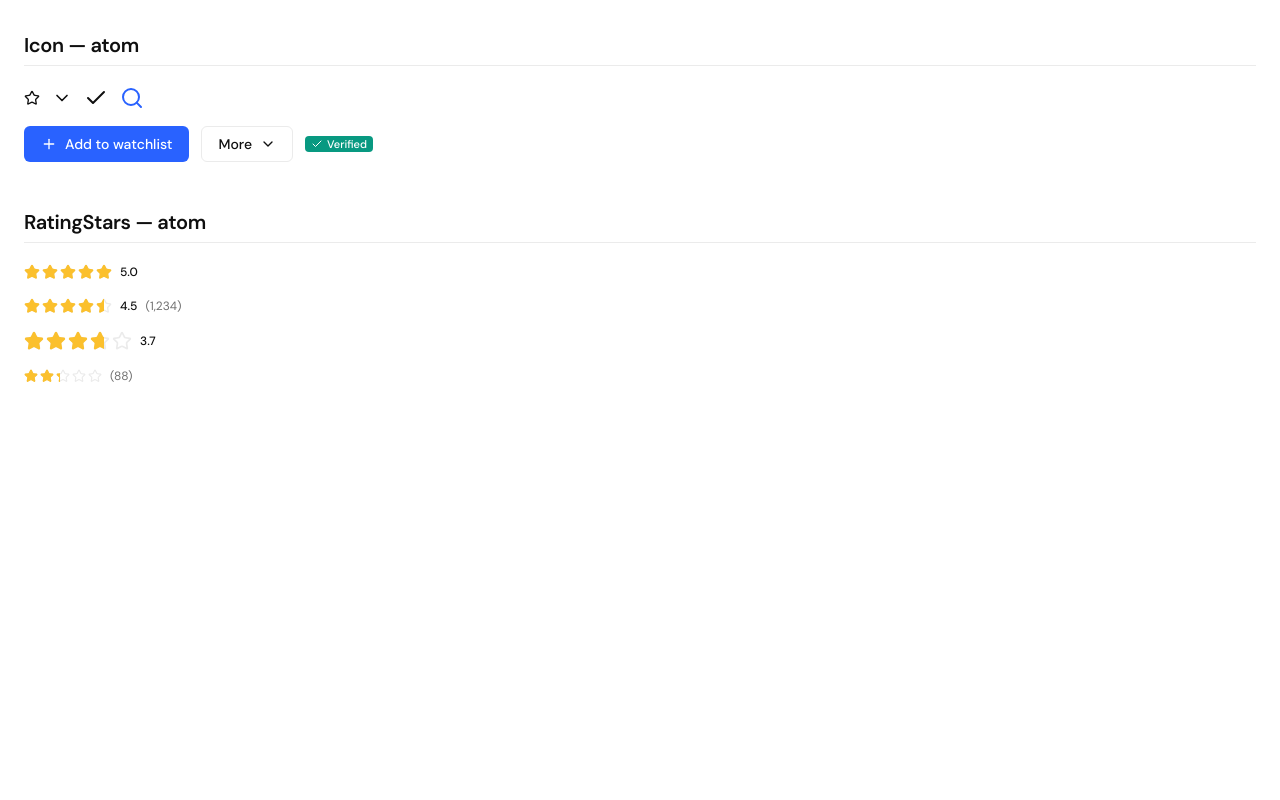
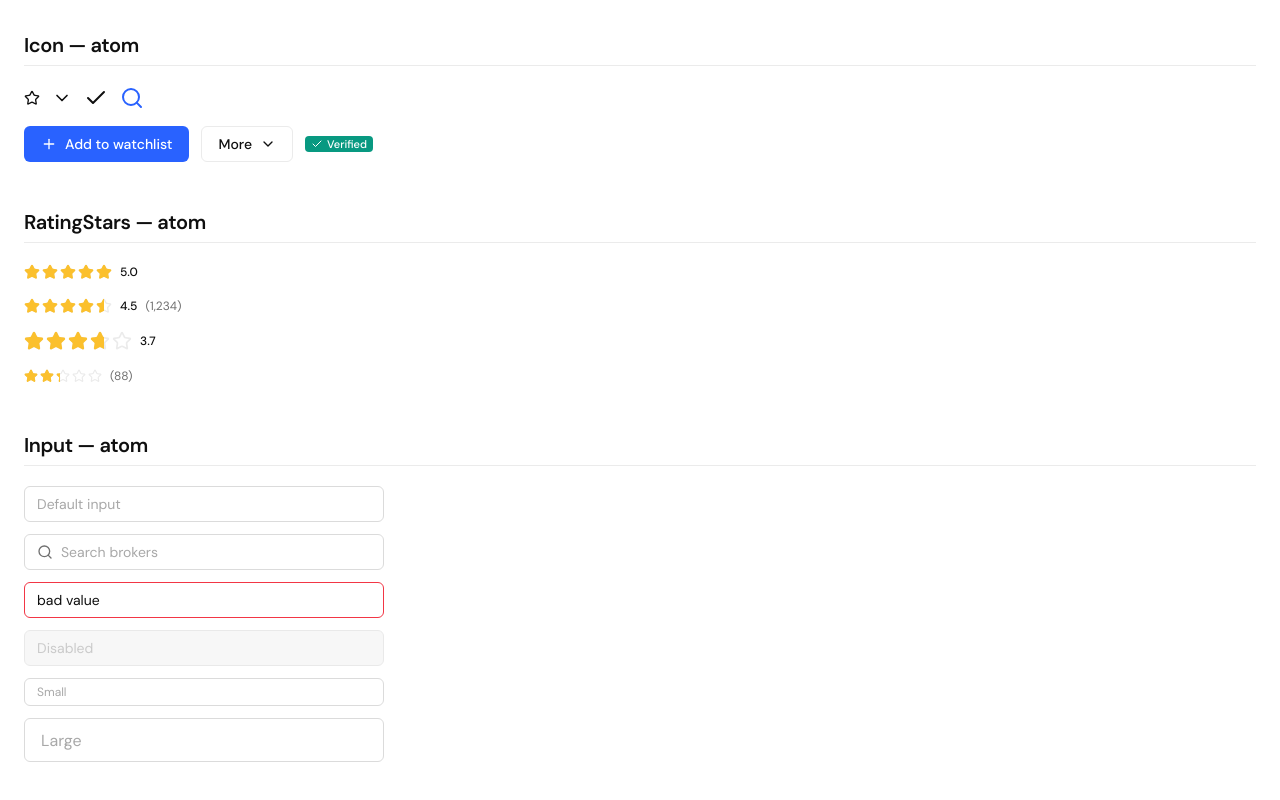
Before and after one commit to ryan-azendo/trading-view-replica, a Next.js app: page /design-system in a window 1280 px wide. Shown: the part 2979-3779 px from the top of the page. Before the commit the page ends 3444 px from the top, so only its background shows below. Built offline with nearby package versions, Linux system fonts and the light colour scheme.

Commit message:
add: input atom with icon slots and error state

```diff
--- a/src/app/design-system/page.module.css
+++ b/src/app/design-system/page.module.css
@@ -143,3 +143,11 @@
   gap: var(--space-4);
   align-items: flex-start;
 }
+
+/* --- Input showcase --- */
+.inputCol {
+  display: flex;
+  flex-direction: column;
+  gap: var(--space-3);
+  max-width: 360px;
+}
--- a/src/app/design-system/page.tsx
+++ b/src/app/design-system/page.tsx
@@ -4,6 +4,7 @@ import { Button } from "@/components/atoms/Button";
 import { Badge } from "@/components/atoms/Badge";
 import { Icon } from "@/components/atoms/Icon";
 import { RatingStars } from "@/components/atoms/RatingStars";
+import { Input } from "@/components/atoms/Input";
 import styles from "./page.module.css";
 
 const SEMANTIC_COLORS = [
@@ -250,6 +251,20 @@ export default function FoundationPage() {
             <RatingStars value={2.3} size="sm" reviewCount={88} />
           </div>
         </Section>
+
+        <Section title="Input — atom">
+          <div className={styles.inputCol}>
+            <Input placeholder="Default input" />
+            <Input
+              placeholder="Search brokers"
+              leadingIcon={<Icon icon={Search} size="sm" />}
+            />
+            <Input placeholder="Error state" error defaultValue="bad value" />
+            <Input placeholder="Disabled" disabled />
+            <Input inputSize="sm" placeholder="Small" />
+            <Input inputSize="lg" placeholder="Large" />
+          </div>
+        </Section>
       </div>
     </main>
   );
--- /dev/null
+++ b/src/components/atoms/Input.module.css
@@ -0,0 +1,98 @@
+/* ============================================================
+   INPUT (atom)
+   Border/background live on the wrapper so in-field icons sit
+   inside the same bordered box. Colors from --input-* tokens.
+   ============================================================ */
+
+.wrapper {
+  display: inline-flex;
+  align-items: center;
+  gap: var(--space-2);
+  width: 100%;
+  background: var(--input-bg);
+  border: 1px solid var(--input-border);
+  border-radius: var(--input-radius);
+  transition:
+    border-color var(--transition-fast),
+    background-color var(--transition-fast);
+}
+
+.wrapper:hover {
+  border-color: var(--input-border-hover);
+}
+
+.wrapper:focus-within {
+  border-color: var(--input-border-focus);
+  outline: 2px solid var(--color-focus-outline);
+  outline-offset: 1px;
+}
+
+/* Error overrides hover/focus border color */
+.error,
+.error:hover,
+.error:focus-within {
+  border-color: var(--input-border-error);
+}
+
+.wrapper:has(.input:disabled) {
+  background: var(--color-bg-tertiary);
+  opacity: 0.6;
+  cursor: not-allowed;
+}
+
+/* --- Sizes (height + horizontal padding + font size) --- */
+.sm {
+  height: 28px;
+  padding: 0 var(--space-3);
+}
+.sm .input {
+  font-size: var(--text-sm);
+}
+
+.md {
+  height: 36px;
+  padding: 0 var(--space-3);
+}
+.md .input {
+  font-size: var(--text-base);
+}
+
+.lg {
+  height: 44px;
+  padding: 0 var(--space-4);
+}
+.lg .input {
+  font-size: var(--text-md);
+}
+
+/* --- The field itself --- */
+.input {
+  flex: 1;
+  min-width: 0;
+  height: 100%;
+  border: none;
+  background: transparent;
+  color: var(--input-text);
+  font-family: var(--font-sans);
+  line-height: 1;
+}
+
+.input:focus {
+  outline: none; /* focus ring is on the wrapper via :focus-within */
+}
+
+.input::placeholder {
+  color: var(--input-placeholder);
+}
+
+.input:disabled {
+  cursor: not-allowed;
+}
+
+/* --- In-field icons --- */
+.icon {
+  display: inline-flex;
+  align-items: center;
+  flex-shrink: 0;
+  color: var(--color-icon-secondary);
+}
--- /dev/null
+++ b/src/components/atoms/Input.tsx
@@ -0,0 +1,64 @@
+import { forwardRef, type InputHTMLAttributes, type ReactNode } from "react";
+import styles from "./Input.module.css";
+
+export type InputSize = "sm" | "md" | "lg";
+
+export interface InputProps
+  extends Omit<InputHTMLAttributes<HTMLInputElement>, "size"> {
+  /** Control height + padding + font size. Renamed to avoid the native
+   *  numeric `size` attribute. */
+  inputSize?: InputSize;
+  /** Error state — paints the border with --input-border-error. */
+  error?: boolean;
+  /** Icon rendered inside the field, before the input (e.g. Search). */
+  leadingIcon?: ReactNode;
+  /** Icon/affordance rendered inside the field, after the input. */
+  trailingIcon?: ReactNode;
+}
+
+/**
+ * Input — foundational atom. A bordered text field with optional in-field
+ * icons and an error state. Label/help text are intentionally left to a
+ * higher-level FormField molecule. Token-driven, themes automatically.
+ */
+export const Input = forwardRef<HTMLInputElement, InputProps>(function Input(
+  {
+    inputSize = "md",
+    error = false,
+    leadingIcon,
+    trailingIcon,
+    className,
+    ...rest
+  },
+  ref,
+) {
+  const wrapperClasses = [
+    styles.wrapper,
+    styles[inputSize],
+    error && styles.error,
+    className,
+  ]
+    .filter(Boolean)
+    .join(" ");
+
+  return (
+    <div className={wrapperClasses}>
+      {leadingIcon && (
+        <span className={styles.icon} aria-hidden="true">
+          {leadingIcon}
+        </span>
+      )}
+      <input
+        ref={ref}
+        className={styles.input}
+        aria-invalid={error || undefined}
+        {...rest}
+      />
+      {trailingIcon && (
+        <span className={styles.icon} aria-hidden="true">
+          {trailingIcon}
+        </span>
+      )}
+    </div>
+  );
+});
```
